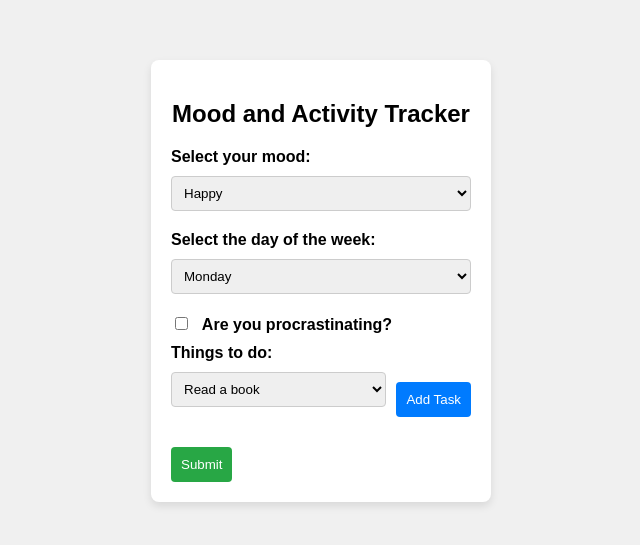
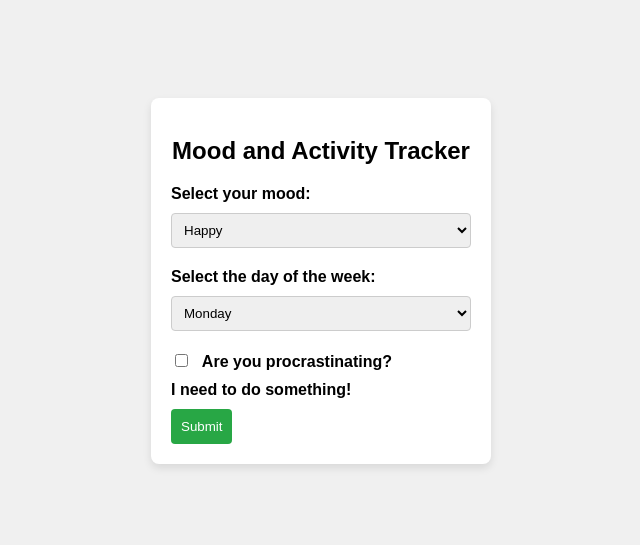
Before and after one commit to ItsJustNicky/ItsJustNicky.github.io, a plain HTML site: page index.html in a window 1280 px wide. Shown: the part 119-664 px from the top of the page, without its empty margins (319-959 px from the left). Drawn offline with Linux system fonts and the light colour scheme.

Commit message:
Actual Start

```diff
--- a/index.html
+++ b/index.html
@@ -40,18 +40,7 @@
             </label>
 
             <!-- Things to do dropdown and button -->
-            <label for="things">Things to do:</label>
-            <div class="things-to-do">
-                <select id="things" name="things">
-                    <option value="read">Read a book</option>
-                    <option value="exercise">Exercise</option>
-                    <option value="clean">Clean the house</option>
-                    <option value="study">Study</option>
-                    <option value="relax">Relax</option>
-                </select>
-                <button type="button" id="add-task">Add Task</button>
-            </div>
-
+            <label for="things">I need to do something!</label>
             <button type="submit">Submit</button>
         </form>
     </div>
```
